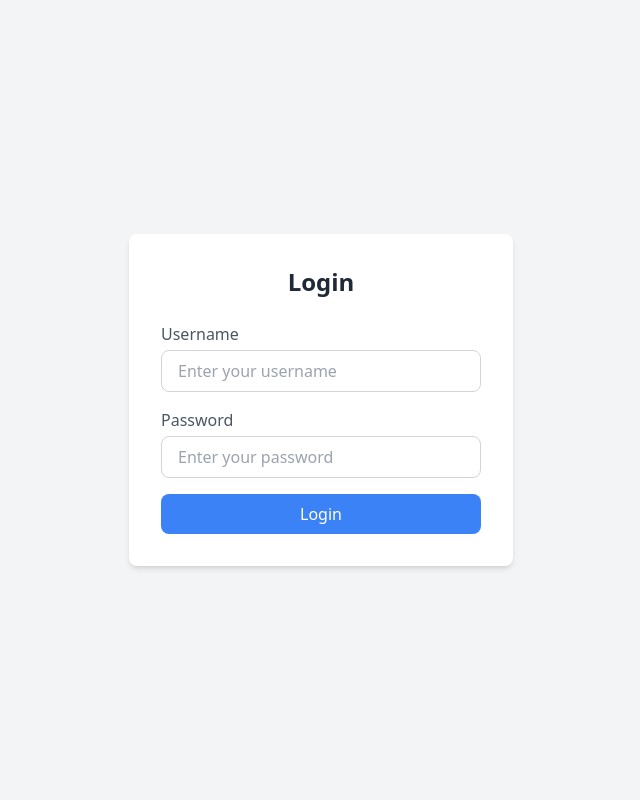
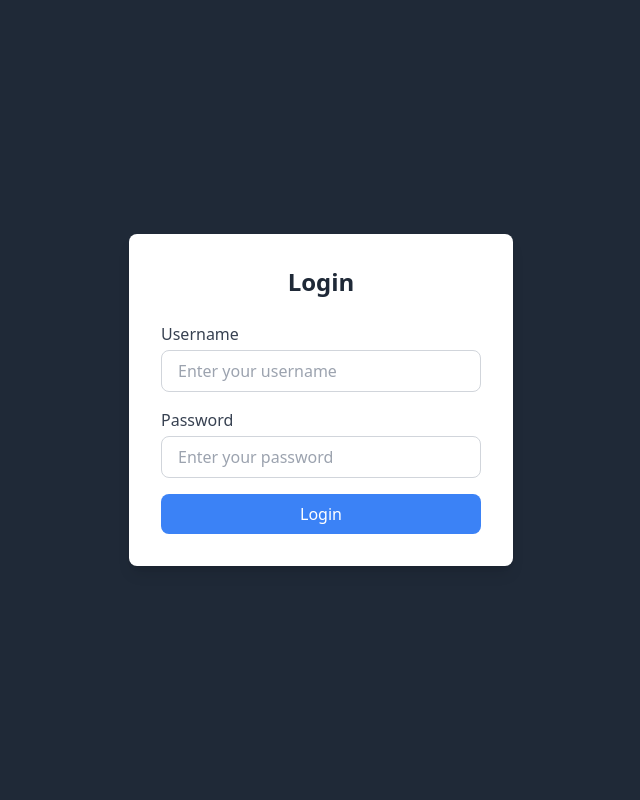
Before and after one commit to aiotp-skycastle/control-panel, a Django app: page /login/ in a window 1280 px wide. Shown: the whole page, without its empty margins (319-959 px from the left). Run offline with Django 5.2, Linux system fonts and the light colour scheme; some libraries are stand-ins or nearby versions.

Commit message:
update: ui style

```diff
--- a/home/templates/home.html
+++ b/home/templates/home.html
@@ -40,7 +40,7 @@
         <div class="flex items-center gap-4 justify-center">
           <button
             onclick="adjustAngle(-10)"
-            class="px-4 py-2 bg-blue-500 text-white rounded-full hover:bg-blue-600 flex items-center justify-center"
+            class="px-4 py-2 bg-gray-700 text-white rounded-full hover:bg-blue-600 flex items-center justify-center"
           >
             ←
           </button>
@@ -55,7 +55,7 @@
           />
           <button
             onclick="adjustAngle(10)"
-            class="px-4 py-2 bg-blue-500 text-white rounded-full hover:bg-blue-600 flex items-center justify-center"
+            class="px-4 py-2 bg-gray-800 text-white rounded-full hover:bg-blue-600 flex items-center justify-center"
           >
             →
           </button>
--- a/home/templates/login.html
+++ b/home/templates/login.html
@@ -1,25 +1,46 @@
 <!DOCTYPE html>
 <html lang="en">
   <head>
-    <meta charset="UTF-8">
-    <meta name="viewport" content="width=device-width, initial-scale=1.0">
+    <meta charset="UTF-8" />
+    <meta name="viewport" content="width=device-width, initial-scale=1.0" />
     <title>Login</title>
     <script src="https://cdn.tailwindcss.com"></script>
   </head>
-<body class="bg-gray-100 flex items-center justify-center min-h-screen">
-    <div class="bg-white p-8 rounded-lg shadow-md w-full max-w-sm">
+  <body class="bg-gray-800 flex items-center justify-center min-h-screen">
+    <div class="bg-white p-8 rounded-lg shadow-lg w-full max-w-sm">
       <h1 class="text-2xl font-bold text-center text-gray-800 mb-6">Login</h1>
       <form method="post" class="space-y-4">
         {% csrf_token %}
         <div>
-                <label for="username" class="block text-gray-600 font-medium">Username</label>
-                <input type="text" id="username" name="username" class="w-full mt-1 px-4 py-2 border border-gray-300 rounded-lg focus:ring-2 focus:ring-blue-400 focus:outline-none" placeholder="Enter your username" required>
+          <label for="username" class="block text-gray-700 font-medium"
+            >Username</label
+          >
+          <input
+            type="text"
+            id="username"
+            name="username"
+            class="w-full mt-1 px-4 py-2 border border-gray-300 rounded-lg focus:ring-2 focus:ring-blue-400 focus:outline-none"
+            placeholder="Enter your username"
+            required
+          />
         </div>
         <div>
-                <label for="password" class="block text-gray-600 font-medium">Password</label>
-                <input type="password" id="password" name="password" class="w-full mt-1 px-4 py-2 border border-gray-300 rounded-lg focus:ring-2 focus:ring-blue-400 focus:outline-none" placeholder="Enter your password" required>
+          <label for="password" class="block text-gray-700 font-medium"
+            >Password</label
+          >
+          <input
+            type="password"
+            id="password"
+            name="password"
+            class="w-full mt-1 px-4 py-2 border border-gray-300 rounded-lg focus:ring-2 focus:ring-blue-400 focus:outline-none"
+            placeholder="Enter your password"
+            required
+          />
         </div>
-            <button type="submit" class="w-full py-2 bg-blue-500 text-white rounded-lg hover:bg-blue-600 focus:ring-2 focus:ring-blue-400 focus:outline-none">
+        <button
+          type="submit"
+          class="w-full py-2 bg-blue-500 text-white rounded-lg hover:bg-blue-600 focus:ring-2 focus:ring-blue-400 focus:outline-none"
+        >
           Login
         </button>
       </form>
```
Lines whose indentation alone changed are shown as unchanged.
